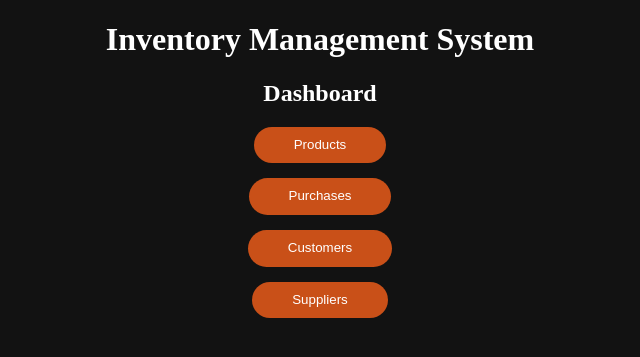
After one commit to holychowders/inventory_management_system, a Flask app: page /dashboard in a window 1280 px wide. The commit adds this page. Shown: the top 357 px of the page, without its empty margins (320-960 px from the left). Run offline with Flask 3, Linux system fonts and the light colour scheme; parts of the project's set-up code (start-up, migrations or seed data) failed here and were passed over.

Commit message:
Add dashboard page and update general styling.
- Dark background by default
- Buttons change color on hover
- Text is aligned in horizontal center
- Headers are used to note the system name and page

```diff
--- a/src/main.py
+++ b/src/main.py
@@ -20,6 +20,11 @@ def index() -> str:
     return render_template("index.html")
 
 
+@flask_app.route("/dashboard")  # noqa: vulture
+def dashboard() -> str:
+    return render_template("dashboard.html")
+
+
 if __name__ == "__main__":
     logging.basicConfig(format="%(levelname)s: %(message)s", level=logging.INFO)
     main()
--- a/static/css/main.css
+++ b/static/css/main.css
@@ -1,4 +1,7 @@
 * {
+  color: #fff;
+  background-color: #121212;
+  text-align: center;
   box-sizing: border-box;
 }
 
@@ -9,6 +12,8 @@
 }
 
 .login-button {
+  margin: auto;
+  margin-top: 10px;
   background: #c95018;
   border-radius: 40px;
   border: none;
@@ -21,3 +26,27 @@
   text-decoration: none;
   vertical-align: middle;
 }
+.login-button:hover {
+  background: #d96028;
+}
+
+.dashboard-button {
+  margin-top: 15px;
+  margin-bottom: 0px;
+  margin-left: auto;
+  margin-right: auto;
+  background: #c95018;
+  border-radius: 40px;
+  border: none;
+  color: #fff;
+  display: block;
+  font-weight: 400;
+  line-height: 1.25;
+  padding: 10px 40px;
+  text-align: center;
+  text-decoration: none;
+  vertical-align: middle;
+}
+.dashboard-button:hover {
+  background: #d96028;
+}
--- /dev/null
+++ b/templates/dashboard.html
@@ -0,0 +1,25 @@
+<!doctype html>
+<html lang="en">
+  <head>
+    <meta charset="UTF-8" />
+    <meta name="viewport" content="width=device-width, initial-scale=1.0" />
+    <title>Dashboard - Inventory Management System</title>
+    <link
+      rel="stylesheet"
+      href="{{ url_for('static', filename='css/main.css') }}"
+    />
+  </head>
+  <body>
+    <div class="page-header">
+      <h1>Inventory Management System</h1>
+      <h2>Dashboard</h2>
+    </div>
+
+    <div class="dashboard">
+      <button type="submit" class="dashboard-button">Products</button>
+      <button type="submit" class="dashboard-button">Purchases</button>
+      <button type="submit" class="dashboard-button">Customers</button>
+      <button type="submit" class="dashboard-button">Suppliers</button>
+    </div>
+  </body>
+</html>
--- a/templates/index.html
+++ b/templates/index.html
@@ -10,10 +10,9 @@
     />
   </head>
   <body>
+    <h1>Inventory Management System</h1>
+    <h2>Employee Login</h2>
     <form id="login-form" method="post" action="/login/" novalidate="">
-      <div class="login-form-label">
-        <label>Employee Login</label>
-      </div>
       <div class="login-form">
         <label for="employee-id">ID</label>
         <input
```
